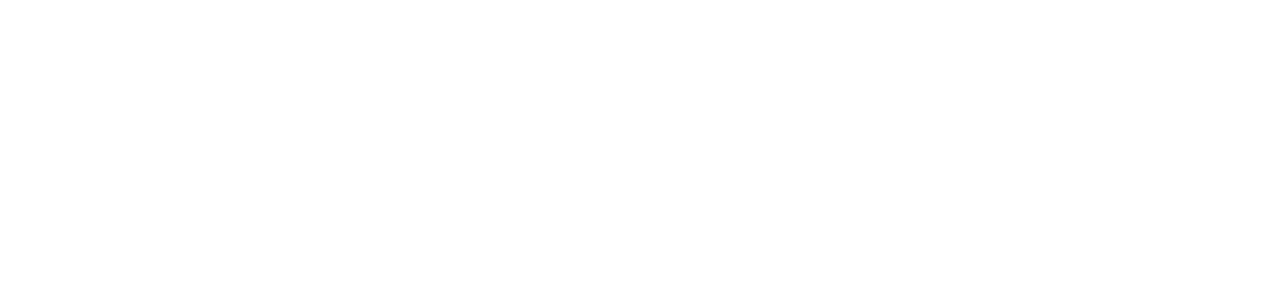
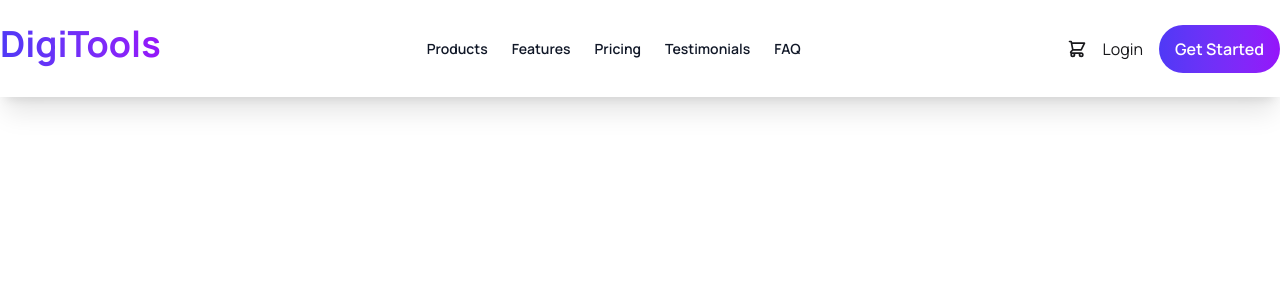
Before and after one commit to mkkhalid5/a6-khalid, a React (Vite) app: page / in a window 1280 px wide. Shown: the top 300 px of the page. Built offline with nearby package versions, Linux system fonts and the light colour scheme.

Commit message:
complete navbar design according to figma

```diff
--- a/index.html
+++ b/index.html
@@ -1,8 +1,7 @@
 <!doctype html>
-<html lang="en">
+<html lang="en" data-theme="light">
   <head>
     <meta charset="UTF-8" />
-    <link rel="icon" type="image/svg+xml" href="/favicon.svg" />
     <meta name="viewport" content="width=device-width, initial-scale=1.0" />
     <title>a6-khalid</title>
   </head>
--- a/src/App.css
+++ b/src/App.css
@@ -1,2 +1,3 @@
+@import url('https://fonts.googleapis.com/css2?family=Manrope:wght@200..800&display=swap');
 @import "tailwindcss";
 @plugin "daisyui";
--- a/src/App.jsx
+++ b/src/App.jsx
@@ -1,10 +1,11 @@
 import './App.css'
+import NavBar from './components/navbar/NavBar'
 
 function App() {
 
   return (
     <>
-
+      <NavBar />
     </>
   )
 }
--- /dev/null
+++ b/src/components/navbar/NavBar.jsx
@@ -0,0 +1,31 @@
+import React from 'react';
+
+const NavBar = () => {
+    return (
+        <div className='shadow-xl'>
+            <div className='max-w-7xl mx-auto py-6 flex justify-between'>
+                <h2 className='text-4xl font-bold bg-gradient-to-r from-[#4F39F6] to-[#9514FA] bg-clip-text text-transparent'>DigiTools</h2>
+                <div className="navbar-center hidden lg:flex">
+                    <ul className="menu menu-horizontal px-1 text-[#101727] font-semibold">
+                        <li><a>Products</a></li>
+                        <li><a>Features</a></li>
+                        <li><a>Pricing</a></li>
+                        <li><a>Testimonials</a></li>
+                        <li><a>FAQ</a></li>
+                    </ul>
+                </div>
+
+                <div className="indicator gap-4 items-center">
+                    <svg xmlns="http://www.w3.org/2000/svg" className="h-5 w-5" fill="none" viewBox="0 0 24 24" stroke="currentColor"> <path strokeLinecap="round" strokeLinejoin="round" strokeWidth="2" d="M3 3h2l.4 2M7 13h10l4-8H5.4M7 13L5.4 5M7 13l-2.293 2.293c-.63.63-.184 1.707.707 1.707H17m0 0a2 2 0 100 4 2 2 0 000-4zm-8 2a2 2 0 11-4 0 2 2 0 014 0z" /> </svg>
+                    {/* <span className="badge badge-sm indicator-item">8</span> */}
+                    <h2>Login</h2>
+                    <button className=' text-white rounded-full px-4 py-3 font-semibold bg-gradient-to-r from-[#4F39F6] to-[#9514FA]'>Get Started</button>
+                </div>
+
+
+            </div>
+        </div>
+    );
+};
+
+export default NavBar;
--- a/src/index.css
+++ b/src/index.css
@@ -1,2 +1,7 @@
+@import url('https://fonts.googleapis.com/css2?family=Manrope:wght@200..800&display=swap');
 @import "tailwindcss";
 @plugin "daisyui";
+
+*{
+    font-family: "Manrope", sans-serif;
+}
```
